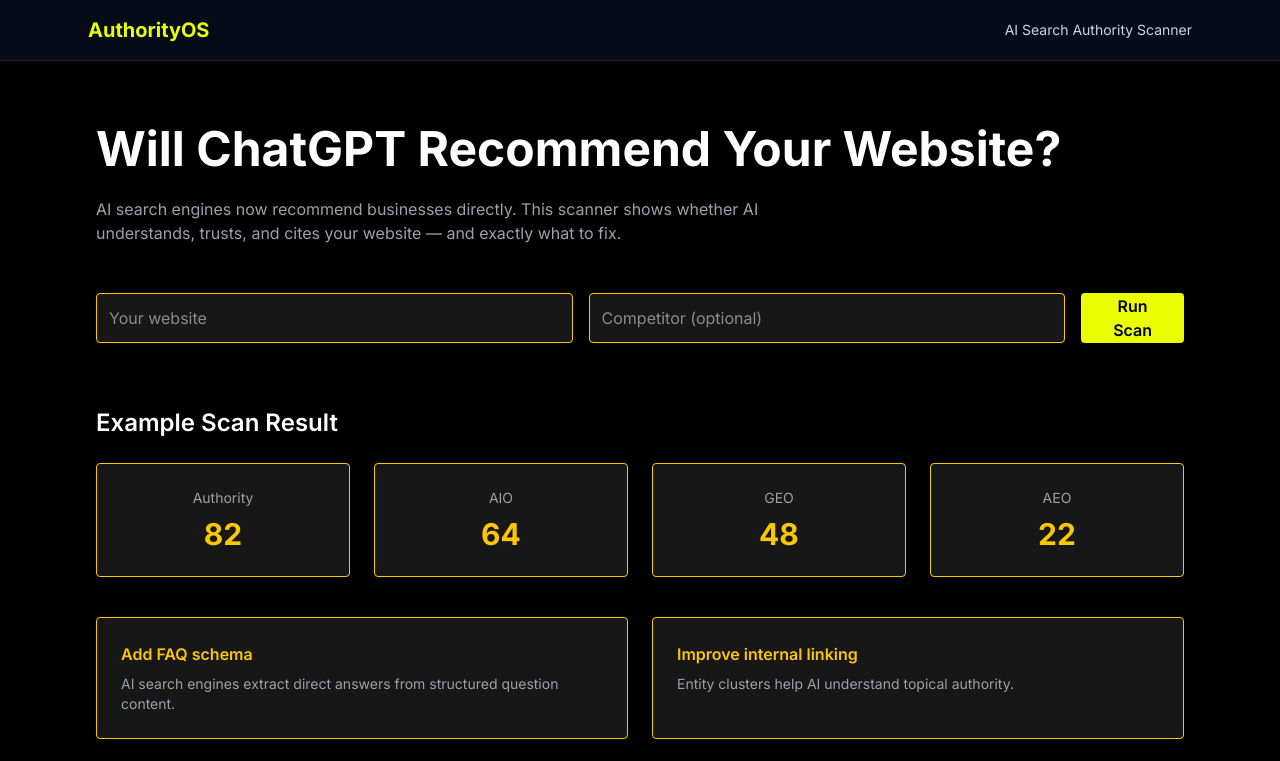
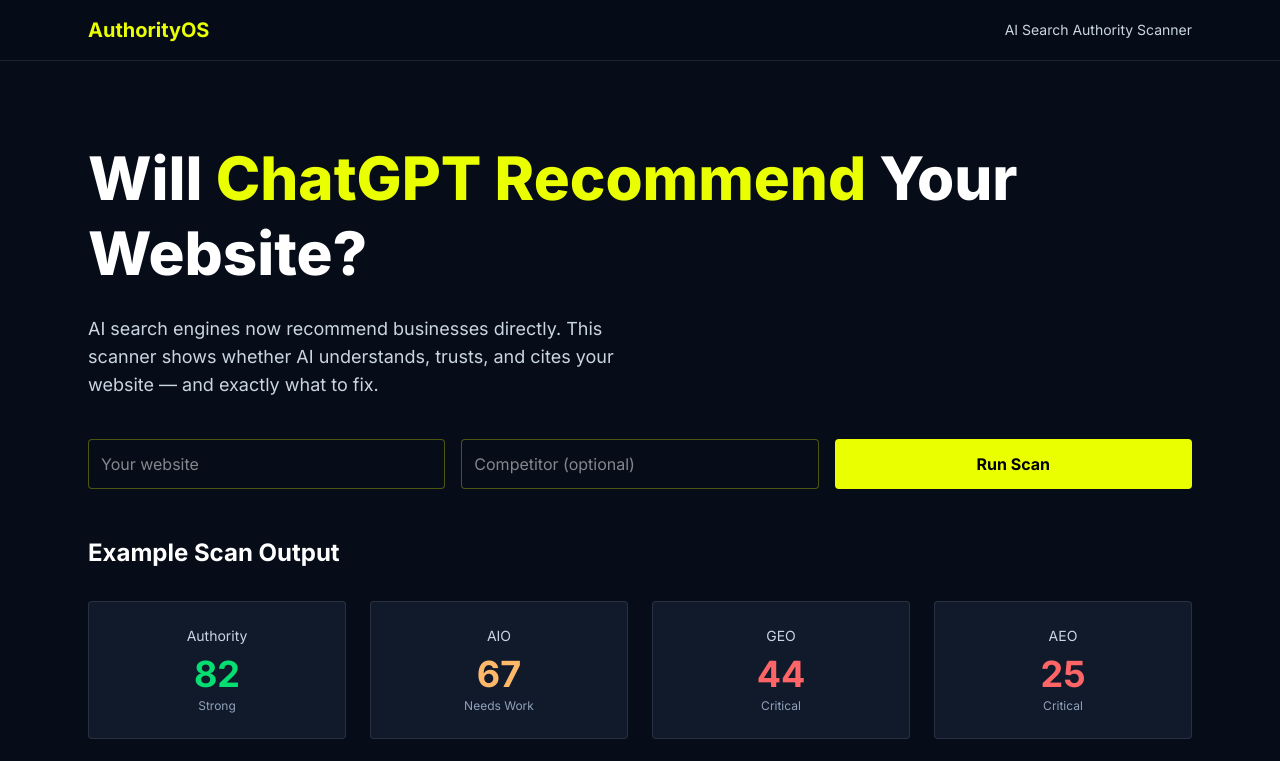
Before and after one commit to mthibs21-source/authority-os, a Next.js app: page / in a window 1280 px wide. Shown: the top 761 px of the page. Built offline with nearby package versions, Linux system fonts and the light colour scheme.

Commit message:
Update page.tsx

```diff
--- a/app/page.tsx
+++ b/app/page.tsx
@@ -1,29 +1,26 @@
-"use client"
+"use client";
 
-import { useState } from "react"
+import React, { useState } from "react";
 
-export default function Home(){
+export default function AuthorityOS() {
 
-const [website,setWebsite] = useState("")
+const [url,setUrl] = useState("")
 const [competitor,setCompetitor] = useState("")
 const [loading,setLoading] = useState(false)
-const [results,setResults] = useState<any>(null)
+const [data,setData] = useState<any>(null)
 
-const runScan = async () => {
+async function runScan(){
 
-if(!website){
-alert("Enter a website")
-return
-}
+if(!url) return alert("Enter a website")
 
-let formatted = website
+setLoading(true)
+setData(null)
+
+let formatted = url
 
 if(!formatted.startsWith("http")){
 formatted = "https://" + formatted
 }
-
-setLoading(true)
-setResults(null)
 
 try{
 
@@ -38,13 +35,14 @@
 })
 })
 
-const data = await res.json()
+const json = await res.json()
 
-setResults(data)
+setData(json)
 
 }catch(err){
 
 console.error(err)
+alert("Scan failed")
 
 }
 
@@ -52,64 +50,73 @@
 
 }
 
-return(
+return (
 
-<main className="min-h-screen bg-black text-white">
+<div className="min-h-screen bg-[#070d18] text-white">
 
-<div className="max-w-6xl mx-auto px-8 py-16">
+{/* HERO */}
 
-<h1 className="text-5xl font-bold mb-6">
-Will ChatGPT Recommend Your Website?
+<div className="max-w-6xl mx-auto px-6 pt-20 pb-10">
+
+<h1 className="text-6xl font-extrabold leading-tight">
+Will <span className="text-[#eaff00]">ChatGPT Recommend</span> Your Website?
 </h1>
 
-<p className="text-gray-400 mb-12 max-w-2xl">
-AI search engines now recommend businesses directly. This scanner shows
-whether AI understands, trusts, and cites your website — and exactly what to fix.
+<p className="mt-6 text-slate-300 max-w-xl text-lg">
+AI search engines now recommend businesses directly.
+This scanner shows whether AI understands, trusts,
+and cites your website — and exactly what to fix.
 </p>
+
+</div>
 
 {/* SCAN INPUT */}
 
-<div className="flex gap-4 mb-16">
+<div className="max-w-6xl mx-auto px-6 pb-12">
+
+<div className="grid md:grid-cols-3 gap-4">
 
 <input
-value={website}
-onChange={(e)=>setWebsite(e.target.value)}
 placeholder="Your website"
-className="bg-neutral-900 border border-yellow-400 p-3 rounded w-full"
+value={url}
+onChange={(e)=>setUrl(e.target.value)}
+className="bg-[#070d18] border border-[#eaff00]/30 p-3 rounded"
 />
 
 <input
+placeholder="Competitor (optional)"
 value={competitor}
 onChange={(e)=>setCompetitor(e.target.value)}
-placeholder="Competitor (optional)"
-className="bg-neutral-900 border border-yellow-400 p-3 rounded w-full"
+className="bg-[#070d18] border border-[#eaff00]/30 p-3 rounded"
 />
 
 <button
 onClick={runScan}
-className="bg-[#eaff00] text-black px-8 font-semibold rounded"
+className="bg-[#eaff00] text-black font-bold rounded"
 >
-{loading ? "Scanning..." : "Run Scan"}
+{loading ? "Analyzing..." : "Run Scan"}
 </button>
 
 </div>
 
-{/* EXAMPLE DASHBOARD */}
+</div>
 
-{!results && (
+{/* EXAMPLE RESULT BEFORE SCAN */}
 
-<div className="mb-20">
+{!data && (
 
-<h2 className="text-2xl font-semibold mb-6">
-Example Scan Result
+<div className="max-w-6xl mx-auto px-6 pb-20">
+
+<h2 className="text-2xl font-bold mb-8">
+Example Scan Output
 </h2>
 
-<div className="grid grid-cols-4 gap-6">
+<div className="grid md:grid-cols-4 gap-6">
 
-<Score title="Authority" value="82"/>
-<Score title="AIO" value="64"/>
-<Score title="GEO" value="48"/>
-<Score title="AEO" value="22"/>
+<Score label="Authority" score={82}/>
+<Score label="AIO" score={67}/>
+<Score label="GEO" score={44}/>
+<Score label="AEO" score={25}/>
 
 </div>
 
@@ -117,22 +124,22 @@
 
 <ExampleCard
 title="Add FAQ schema"
-desc="AI search engines extract direct answers from structured question content."
+desc="AI search engines extract direct answers from structured question sections."
 />
 
 <ExampleCard
 title="Improve internal linking"
-desc="Entity clusters help AI understand topical authority."
+desc="Topical clusters increase entity authority for AI systems."
 />
 
 <ExampleCard
-title="Add organization schema"
-desc="This helps AI engines clearly identify your brand entity."
+title="Add Organization schema"
+desc="AI models rely heavily on structured entity markup."
 />
 
 <ExampleCard
-title="Strengthen service pages"
-desc="AI answers often cite pages with strong headings and answer sections."
+title="Expand service page content"
+desc="AI answers typically cite authoritative long form pages."
 />
 
 </div>
@@ -141,33 +148,18 @@
 
 )}
 
-{/* LOADING */}
-
-{loading && (
-
-<div className="text-gray-400 space-y-2 mb-10">
-
-<p>Analyzing entities...</p>
-<p>Checking schema...</p>
-<p>Mapping internal links...</p>
-<p>Evaluating AI extraction...</p>
-
-</div>
-
-)}
-
 {/* RESULTS */}
 
-{results && (
+{data && (
 
-<div className="space-y-16">
+<div className="max-w-6xl mx-auto px-6 pb-20 space-y-12">
 
-<div className="grid grid-cols-4 gap-6">
+<div className="grid md:grid-cols-4 gap-6">
 
-<Score title="Authority" value={results.scores.authority}/>
-<Score title="AIO" value={results.scores.aio}/>
-<Score title="GEO" value={results.scores.geo}/>
-<Score title="AEO" value={results.scores.aeo}/>
+<Score label="Authority" score={data.scores.authority}/>
+<Score label="AIO" score={data.scores.aio}/>
+<Score label="GEO" score={data.scores.geo}/>
+<Score label="AEO" score={data.scores.aeo}/>
 
 </div>
 
@@ -175,16 +167,16 @@
 
 <div>
 
-<h2 className="text-xl mb-6">
+<h2 className="text-2xl font-bold mb-6">
 Recommended Improvements
 </h2>
 
 <div className="grid md:grid-cols-2 gap-6">
 
-{results.recommendations.map((r:any,i:number)=>(
-<div key={i} className="bg-neutral-900 border border-yellow-400 p-6 rounded">
+{data.recommendations.map((r:any,i:number)=>(
+<div key={i} className="bg-[#111a2b] border border-[#eaff00]/25 p-6 rounded">
 
-<div className="text-yellow-400 font-semibold mb-2">
+<div className="text-[#eaff00] text-sm mb-2">
 {r.category}
 </div>
 
@@ -192,11 +184,11 @@
 {r.title}
 </div>
 
-<div className="text-gray-400 text-sm mb-2">
+<div className="text-slate-300 text-sm mb-2">
 {r.reason}
 </div>
 
-<div className="text-sm">
+<div className="text-sm text-white">
 Fix: {r.fix}
 </div>
 
@@ -213,42 +205,60 @@
 
 </div>
 
-</main>
-
 )
-
 }
 
-function Score({title,value}:{title:string,value:any}){
+function Score({label,score}:{label:string,score:number}){
+
+let tier = "Needs Work"
+let color = "text-orange-300"
+
+if(score >= 75){
+tier = "Strong"
+color = "text-green-400"
+}
+
+if(score < 45){
+tier = "Critical"
+color = "text-red-400"
+}
 
 return(
-<div className="bg-neutral-900 border border-yellow-400 p-6 rounded text-center">
 
-<div className="text-gray-400 text-sm mb-2">
-{title}
+<div className="bg-[#111a2b] border border-white/10 p-6 rounded text-center">
+
+<div className="text-sm text-slate-300 mb-2">
+{label}
 </div>
 
-<div className="text-3xl font-bold text-yellow-400">
-{value}
+<div className={`text-4xl font-bold ${color}`}>
+{score}
+</div>
+
+<div className="text-xs text-slate-400 mt-1">
+{tier}
 </div>
 
 </div>
+
 )
 }
 
 function ExampleCard({title,desc}:{title:string,desc:string}){
 
 return(
-<div className="bg-neutral-900 border border-yellow-400 p-6 rounded">
 
-<div className="font-semibold mb-2 text-yellow-400">
+<div className="bg-[#111a2b] border border-[#eaff00]/25 p-6 rounded">
+
+<div className="font-semibold text-[#eaff00] mb-2">
 {title}
 </div>
 
-<div className="text-gray-400 text-sm">
+<div className="text-slate-300 text-sm">
 {desc}
 </div>
 
 </div>
+
 )
 }
```
